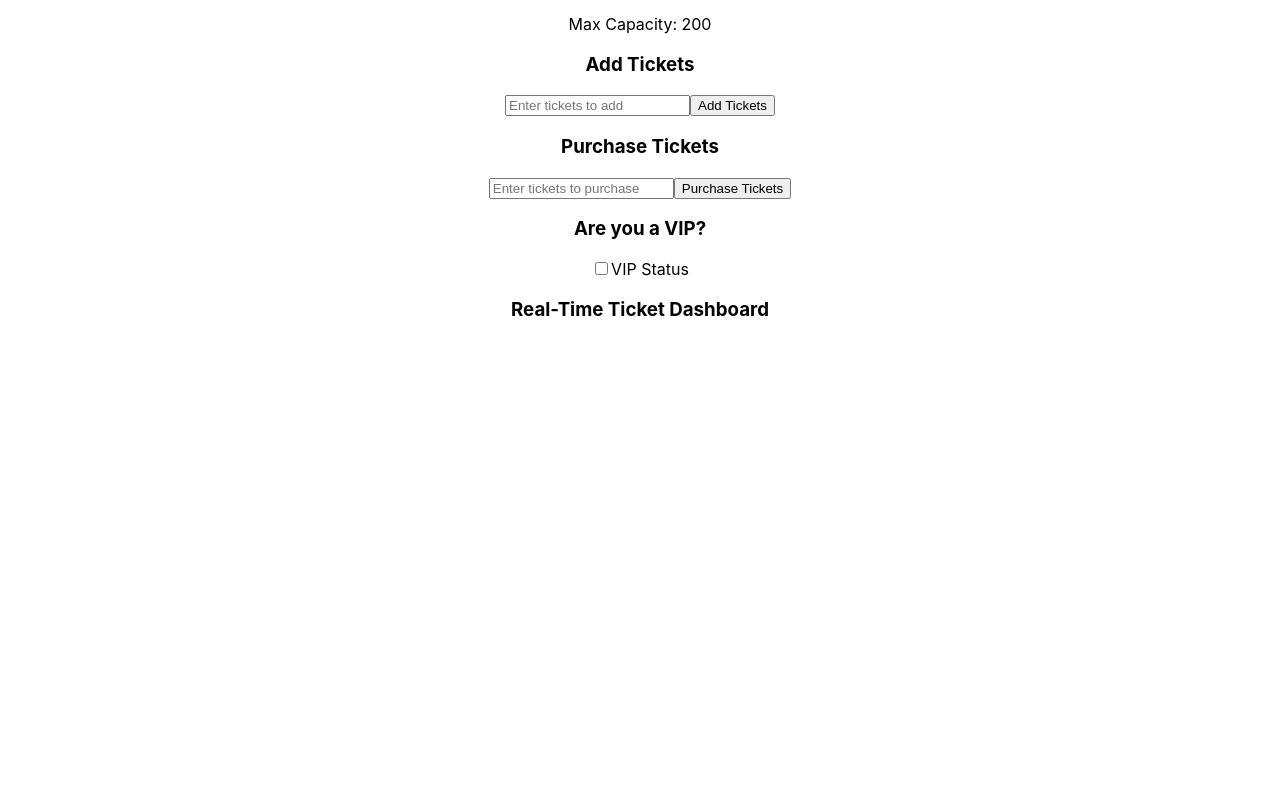
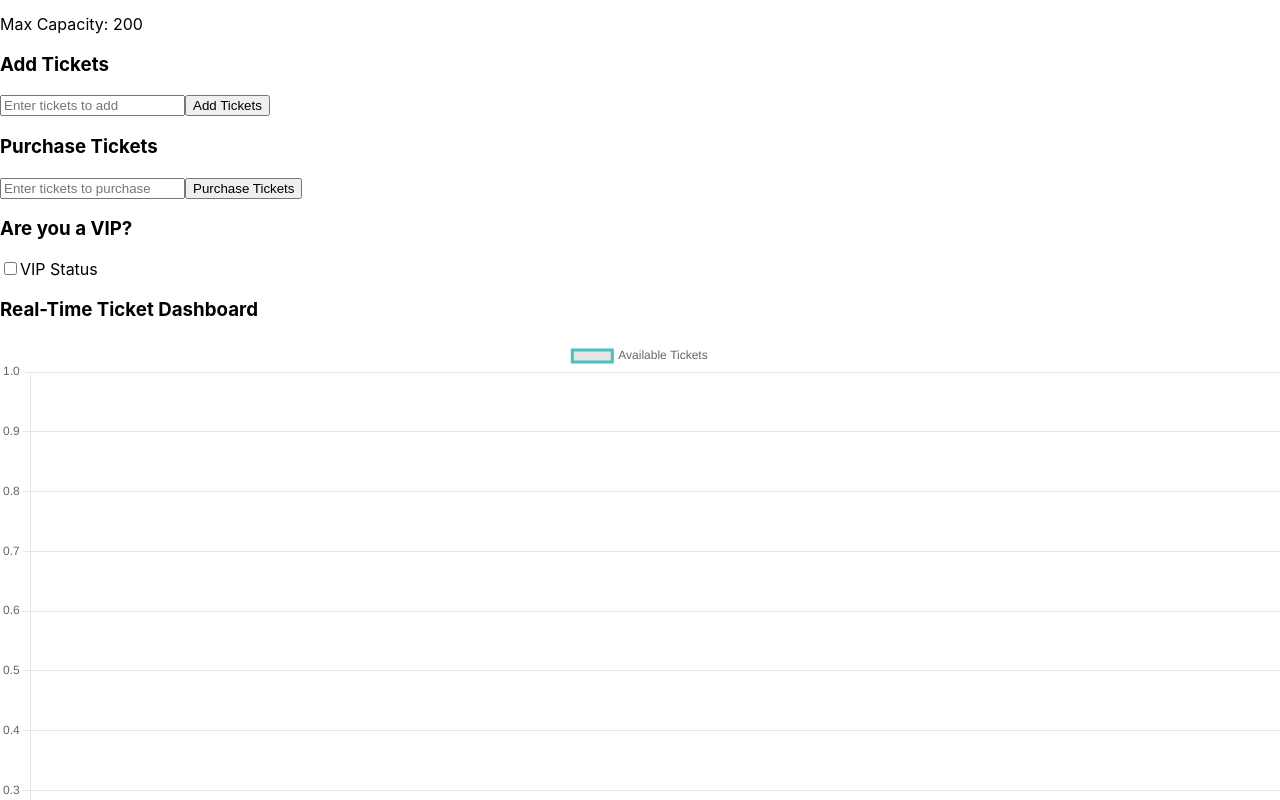
Before and after one commit to shaheedrazzak/ticketing-frontend, a React (Create React App) app: page / in a window 1280 px wide. Shown: the part 140-940 px from the top of the page. Before the commit the page ends 800 px from the top, so only its background shows below. Built offline with nearby package versions, Linux system fonts and the light colour scheme; no server answers.

Commit message:
Remove unused error state and fix WebSocket handling

```diff
--- a/src/App.js
+++ b/src/App.js
@@ -1,7 +1,6 @@
 import React, { useState, useEffect } from 'react';
 import { Line } from 'react-chartjs-2';
 import { Chart as ChartJS, CategoryScale, LinearScale, PointElement, LineElement, Title, Tooltip, Legend } from 'chart.js';
-import './App.css'; // Import CSS file for styling
 
 ChartJS.register(CategoryScale, LinearScale, PointElement, LineElement, Title, Tooltip, Legend);
 
@@ -9,19 +8,15 @@ function App() {
   const [availableTickets, setAvailableTickets] = useState(0);
   const [soldTickets, setSoldTickets] = useState(0);
   const [maxCapacity, setMaxCapacity] = useState(200);
-  const [error, setError] = useState(null);
   const [ticketData, setTicketData] = useState([]);
   const [purchaseAmount, setPurchaseAmount] = useState('');
   const [addAmount, setAddAmount] = useState('');
   const [isVIP, setIsVIP] = useState(false);
-  const [loading, setLoading] = useState(false);  // Loading state for WebSocket
-  const [wsError, setWsError] = useState(null);   // WebSocket error state
 
   useEffect(() => {
     const socket = new WebSocket('wss://ticketing-backend-production.up.railway.app');
 
     socket.onopen = () => {
-      setLoading(false);
       console.log('WebSocket connection established');
     };
 
@@ -32,89 +27,74 @@ function App() {
         setAvailableTickets(data.availableTickets);
         setSoldTickets(data.soldTickets);
         setMaxCapacity(data.maxCapacity);
-        setTicketData([]); // Clear old graph data on initialization
+        setTicketData([]);
       }
 
       if (data.type === 'update') {
         setAvailableTickets(data.availableTickets);
         setSoldTickets(data.soldTickets);
 
-        // Update graph data
         setTicketData((prevData) => {
           const newData = [
             ...prevData,
             { time: new Date().toLocaleTimeString(), tickets: data.availableTickets },
           ];
-
-          // Limit to 10 data points
           if (newData.length > 10) newData.shift();
-
           return newData;
         });
       }
     };
 
     socket.onerror = (err) => {
-      setLoading(false);
-      setWsError('WebSocket connection error');
       console.error('WebSocket error:', err);
     };
 
     socket.onclose = (event) => {
-      setLoading(false);
       if (!event.wasClean) {
-        setWsError('WebSocket closed unexpectedly');
         console.error('WebSocket closed unexpectedly', event);
       } else {
         console.log('WebSocket closed cleanly');
       }
     };
 
-    // Start loading when WebSocket is connecting
-    setLoading(true);
-
     return () => {
       socket.close();
     };
-  }, []); // Dependency array ensures WebSocket is set up only once
+  }, []); // Only runs once when the component mounts
 
-  // Handle adding tickets with form validation
   const handleAddTickets = () => {
     const amount = parseInt(addAmount);
-    if (isNaN(amount) || amount <= 0) {
-      alert('Please enter a valid positive number of tickets to add.');
-      return;
-    }
-
+    if (!isNaN(amount) && amount > 0) {
       const socket = new WebSocket('wss://ticketing-backend-production.up.railway.app');
       socket.onopen = () => {
         socket.send(JSON.stringify({ type: 'add', tickets: amount }));
         setAddAmount('');
       };
+    } else {
+      alert('Please enter a valid number of tickets to add.');
+    }
   };
 
-  // Handle purchasing tickets with form validation
   const handlePurchaseTickets = () => {
     const amount = parseInt(purchaseAmount);
-    if (isNaN(amount) || amount <= 0) {
-      alert('Please enter a valid positive number of tickets to purchase.');
-      return;
-    }
-
+    if (!isNaN(amount) && amount > 0) {
       const socket = new WebSocket('wss://ticketing-backend-production.up.railway.app');
       socket.onopen = () => {
         socket.send(JSON.stringify({ type: 'purchase', tickets: amount, isVIP }));
         setPurchaseAmount('');
       };
+    } else {
+      alert('Please enter a valid number of tickets to purchase.');
+    }
   };
 
   const chartData = {
-    labels: ticketData.map((data) => data.time),  // Time labels for the chart
+    labels: ticketData.map((data) => data.time),
     datasets: [
       {
         label: 'Available Tickets',
-        data: ticketData.map((data) => data.tickets),  // Data points for tickets
-        borderColor: 'rgba(75, 192, 192, 1)',         // Line color
+        data: ticketData.map((data) => data.tickets),
+        borderColor: 'rgba(75, 192, 192, 1)',
         fill: false,
       },
     ],
@@ -123,39 +103,34 @@ function App() {
   return (
     <div className="App">
       <h1>Event Ticketing System</h1>
-      {error || wsError ? (
-        <p style={{ color: 'red' }}>Error: {wsError || error}</p>
-      ) : (
-        <div className="dashboard">
+      <div>
         <p>Available Tickets: {availableTickets}</p>
         <p>Tickets Sold: {soldTickets}</p>
         <p>Max Capacity: {maxCapacity}</p>
 
-          <div className="input-container">
+        <div>
           <h3>Add Tickets</h3>
           <input
             type="number"
             placeholder="Enter tickets to add"
             value={addAmount}
             onChange={(e) => setAddAmount(e.target.value)}
-              className="ticket-input"
           />
-            <button onClick={handleAddTickets} className="btn">Add Tickets</button>
+          <button onClick={handleAddTickets}>Add Tickets</button>
         </div>
 
-          <div className="input-container">
+        <div>
           <h3>Purchase Tickets</h3>
           <input
             type="number"
             placeholder="Enter tickets to purchase"
             value={purchaseAmount}
             onChange={(e) => setPurchaseAmount(e.target.value)}
-              className="ticket-input"
           />
-            <button onClick={handlePurchaseTickets} className="btn">Purchase Tickets</button>
+          <button onClick={handlePurchaseTickets}>Purchase Tickets</button>
         </div>
 
-          <div className="vip-status">
+        <div>
           <h3>Are you a VIP?</h3>
           <label>
             <input
@@ -167,13 +142,11 @@ function App() {
           </label>
         </div>
 
-          <div className="chart-container">
+        <div>
           <h3>Real-Time Ticket Dashboard</h3>
-            {/* Show loading spinner if WebSocket is loading */}
-            {loading ? <div className="loading-spinner"></div> : <Line data={chartData} />}
+          <Line data={chartData} />
         </div>
       </div>
-      )}
     </div>
   );
 }
```
Lines whose indentation alone changed are shown as unchanged.
